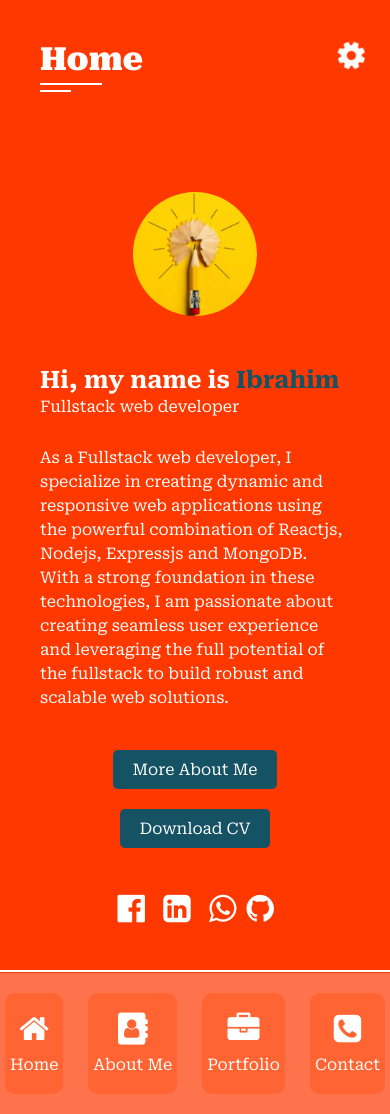
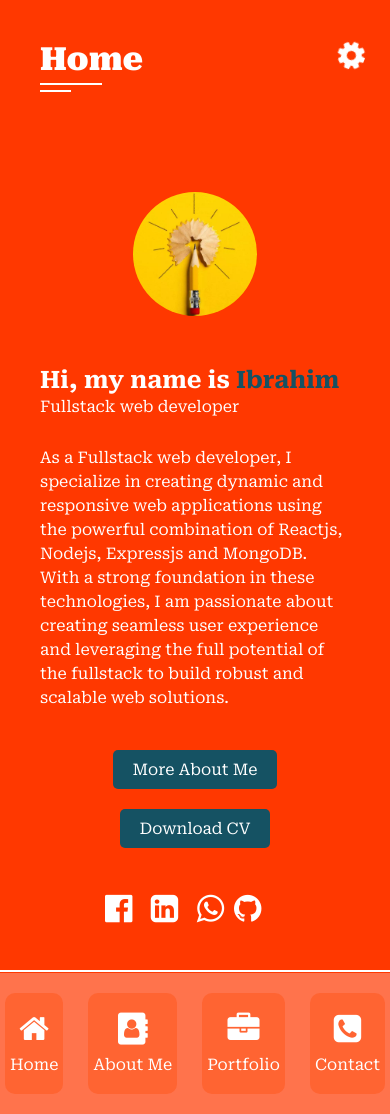
Before and after one commit to oyesolaibrahim/oyesolaibrahim-portfolio, a React (Create React App) app: page / in a window 390 px wide. Built offline with nearby package versions, Linux system fonts and the light colour scheme.

Commit message:
layer adjustment for mobile

```diff
--- a/src/App.css
+++ b/src/App.css
@@ -825,7 +825,7 @@ div.center {
     margin: 10px auto;
   }
   #social-media-handles {
-    margin-left: 25%;
+    margin-left: 21%;
   }
   #social-media-handles * {
     font-size: 2rem;
```
